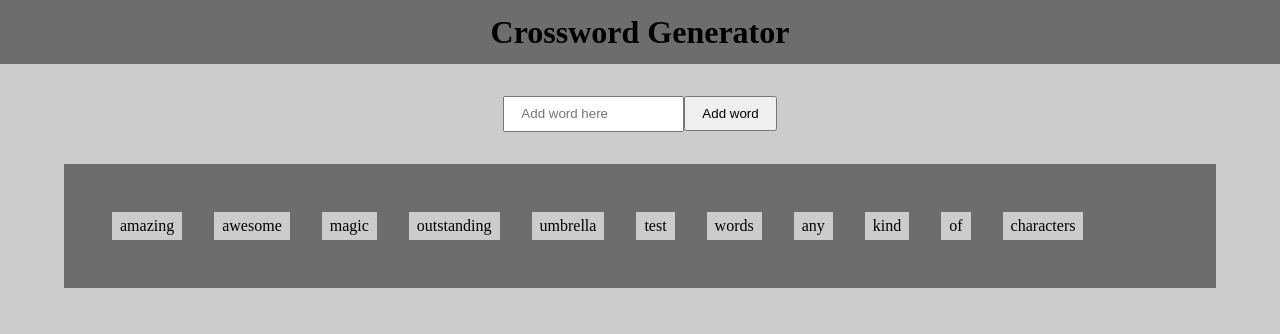
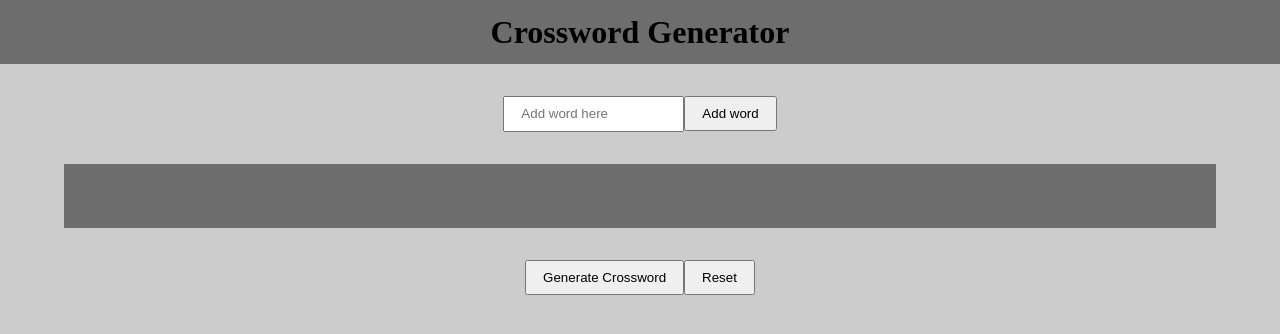
Before and after one commit to slavdevelop/crossword-generator-react, a React (Create React App) app: page / in a window 1280 px wide. Shown: the top 334 px of the page. Built offline with nearby package versions, Linux system fonts and the light colour scheme.

Commit message:
Added Crossword component and buttons for generation and reset state

```diff
--- a/src/App.css
+++ b/src/App.css
@@ -31,6 +31,7 @@ input {
 .words-list {
   display: flex;
   flex-wrap: wrap;
+  min-height: 2rem;
   background-color: rgb(109, 109, 109);
   padding: 2rem;
   margin: 2rem;
@@ -45,3 +46,10 @@ input {
 .word:hover {
   cursor: pointer;
 }
+
+.crossword-container {
+  background-color: rgb(109, 109, 109);
+  padding: 2rem;
+  margin: 2rem;
+  min-height: 2rem;
+}
--- a/src/App.js
+++ b/src/App.js
@@ -2,6 +2,7 @@ import React from 'react';
 import Header from "./components/Header";
 import AddWord from "./components/AddWord";
 import WordsList from "./components/WordsList";
+import Crossword from "./components/Crossword";
 
 import {GlobalProvider} from "./context/GlobalState";
 
@@ -14,6 +15,7 @@ const App = () => {
       <div className="container" >
         <AddWord />
         <WordsList />
+        <Crossword />
       </div>
     </GlobalProvider>
   );
--- /dev/null
+++ b/src/components/Crossword.js
@@ -0,0 +1,17 @@
+import React, {useContext} from 'react';
+
+import {GlobalContext} from "../context/GlobalState";
+
+const Crossword = () => {
+    const {words, isCrosswordGenerated} = useContext(GlobalContext);
+
+    if (!isCrosswordGenerated) return '';
+
+    return (
+        <div className="crossword-container">
+
+        </div>
+    )
+}
+
+export default Crossword
--- a/src/components/WordsList.js
+++ b/src/components/WordsList.js
@@ -3,11 +3,27 @@ import React, {useContext} from 'react';
 import {GlobalContext} from "../context/GlobalState";
 
 const WordsList = () => {
-    const {words, deleteWord} = useContext(GlobalContext);
+    const {words, deleteWord, generateCrossword, reset} = useContext(GlobalContext);
+
+    const handleGenerate = () => {
+        console.log(words);
+        generateCrossword();
+    }
+
+    const handleReset = () => {
+        console.log("Reset clicked...");
+        reset();
+    }
 
     return (
-        <div className="words-list">
-            {words.map((word, index) => <span onClick={() => deleteWord(word)} className="word" key={index} >{word}</span>)}
+        <div className="word-list-container">
+            <div className="words-list">
+                {words.map((word, index) => <span onClick={() => deleteWord(word)} className="word" key={index} >{word}</span>)}
+            </div>
+            <div className="actions">
+                <button onClick={handleGenerate} >Generate Crossword</button>
+                <button onClick={handleReset} >Reset</button>
+            </div>
         </div>
     )
 }
--- a/src/context/AppReducer.js
+++ b/src/context/AppReducer.js
@@ -1,15 +1,28 @@
 export default (state, action) => {
     switch(action.type) {
+        case "ADD_WORD":
+            return {
+                ...state,
+                words: [...state.words, action.payload]
+            }
+
         case "DELETE_WORD":
             return {
                 ...state,
                 words: state.words.filter(word => word !== action.payload)
             }
-            case "ADD_WORD":
-                return {
-                    ...state,
-                    words: [...state.words, action.payload]
-                }
+
+        case "GENERATE_CROSSWORD":
+            return {
+                ...state,
+                isCrosswordGenerated: true
+            }
+
+        case "RESET":
+            return {
+                words: [],
+                isCrosswordGenerated: false
+            }
         default:
             return state;
     }
--- a/src/context/GlobalState.js
+++ b/src/context/GlobalState.js
@@ -3,7 +3,8 @@ import React, {createContext, useReducer} from 'react';
 import AppReducer from "./AppReducer";
 
 const initialState = {
-    words: ['amazing', 'awesome', 'magic', 'outstanding', 'umbrella', 'test', 'words', 'any', 'kind', 'of', 'characters']
+    words: [], //['amazing', 'awesome', 'magic', 'outstanding', 'umbrella', 'test', 'words', 'any', 'kind', 'of', 'characters'],
+    isCrosswordGenerated: false
 };
 
 export const GlobalContext = createContext(initialState);
@@ -25,8 +26,23 @@ export const GlobalProvider = ({ children }) => {
         });
     }
 
+    const generateCrossword = () => {
+        dispatch({
+            type: "GENERATE_CROSSWORD"
+        });
+    }
+
+    const reset = () => {
+        dispatch({
+            type: "RESET"
+        });
+    }
+
     return (
-        <GlobalContext.Provider value={{words: state.words, addWord, deleteWord}}>
+        <GlobalContext.Provider value={{
+            words: state.words, isCrosswordGenerated: state.isCrosswordGenerated,
+            addWord, deleteWord, generateCrossword, reset
+        }}>
             {children}
         </GlobalContext.Provider>
     );
```
